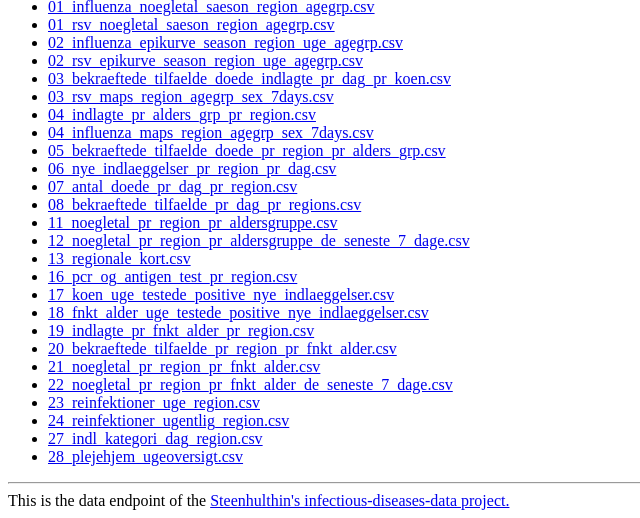
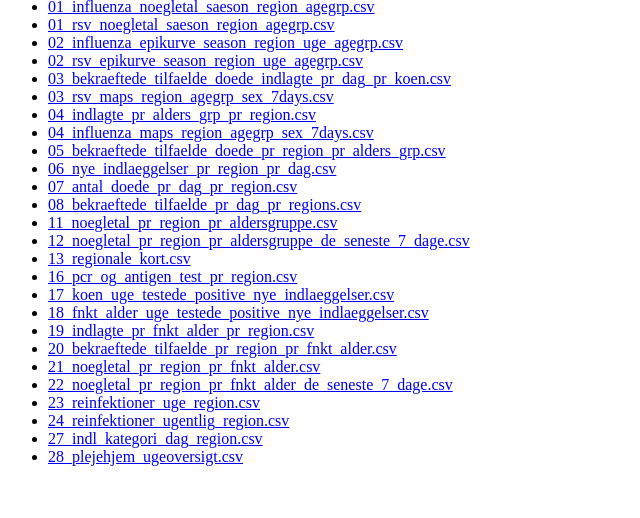
Before and after one commit to steenhulthin/infectious-diseases-data, a plain HTML site: page docs/index.html in a window 1280 px wide. Shown: the part 386-904 px from the top of the page, without its empty margins (0-640 px from the left). After the commit the page ends 868 px from the top, so only its background shows below. Drawn offline with Linux system fonts and the light colour scheme.

```diff
--- a/docs/index.html
+++ b/docs/index.html
@@ -27,7 +27,4 @@
 <li><a href='24_reinfektioner_ugentlig_region.csv'>24_reinfektioner_ugentlig_region.csv</a></li>
 <li><a href='27_indl_kategori_dag_region.csv'>27_indl_kategori_dag_region.csv</a></li>
 <li><a href='28_plejehjem_ugeoversigt.csv'>28_plejehjem_ugeoversigt.csv</a></li>
-</ul>
-<hr>
-This is the data endpoint of the <a href="https://github.com/steenhulthin/infectious-diseases-data">Steenhulthin's infectious-diseases-data project.</a>
-</body></html>
+</ul></body></html>
```
